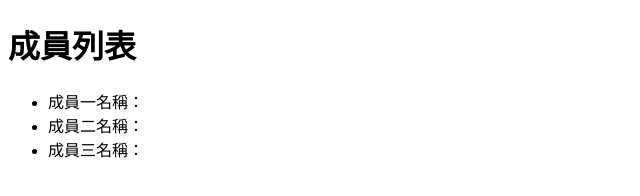
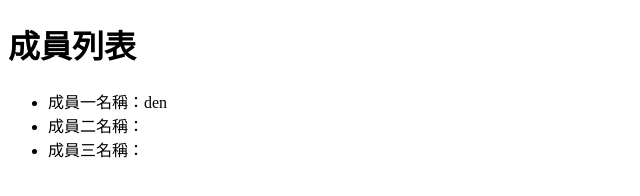
Before and after one commit to gebyman/test1108, a plain HTML site: page index.html in a window 1280 px wide. Shown: the full height of the page, 0-640 px from the left. Drawn offline with Linux system fonts and the light colour scheme.

Commit message:
新增成員一名字

```diff
--- a/index.html
+++ b/index.html
@@ -8,7 +8,7 @@
 <body>
     <h1>成員列表</h1>
     <ul>
-        <li>成員一名稱：</li>
+        <li>成員一名稱：den</li>
         <li>成員二名稱：</li>
         <li>成員三名稱：</li>
     </ul>
```
